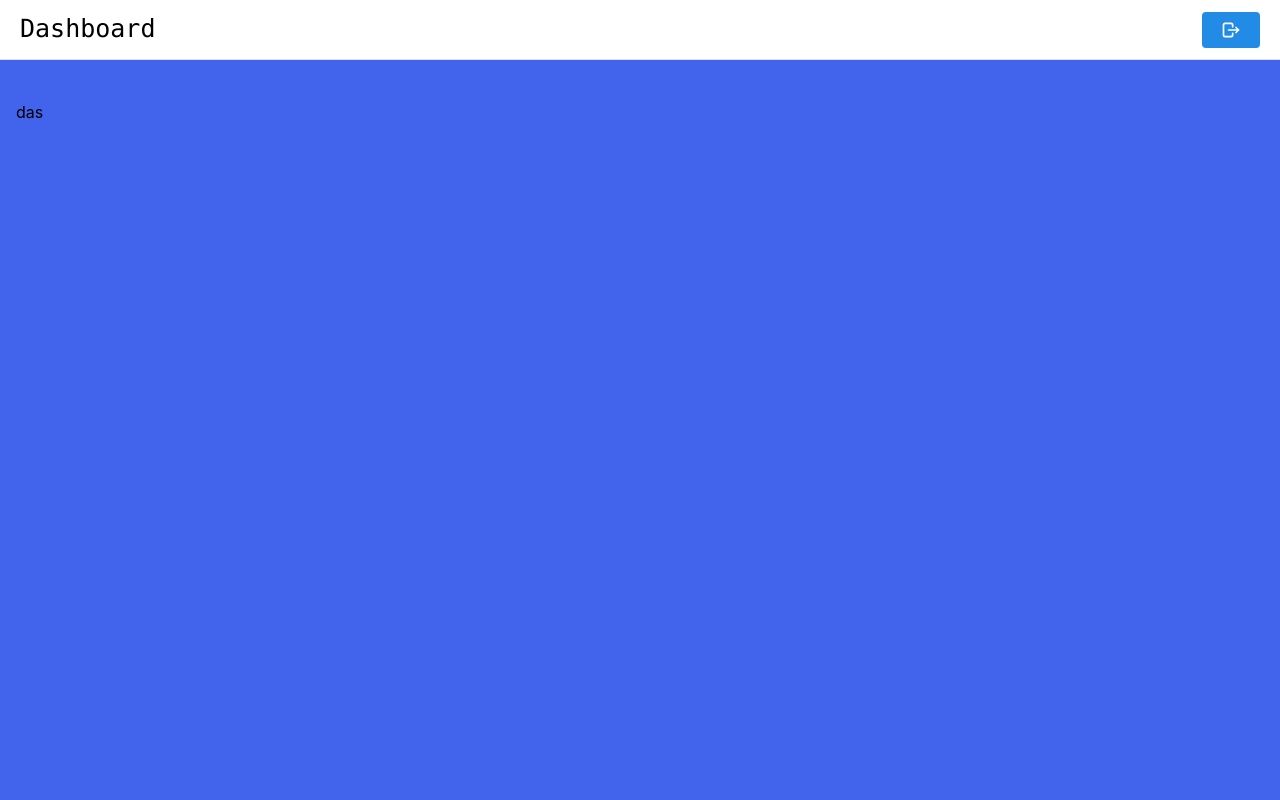
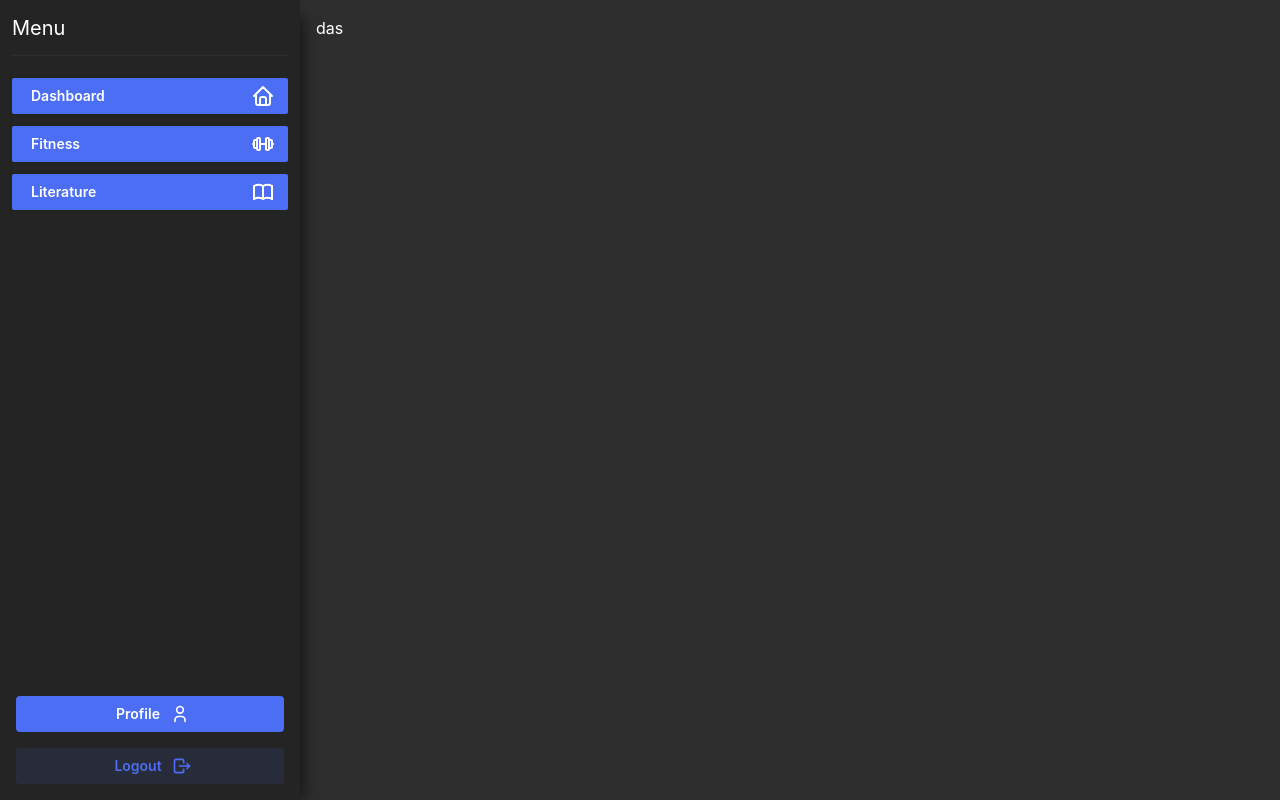
Before and after one commit to VoskanGrigoryan/myhub-client, a Next.js app: page /views/dashboard in a window 1280 px wide. Built offline with nearby package versions, Linux system fonts and the light colour scheme; no server answers.

Commit message:
adding UI changes and shell restructuring

```diff
--- a/app/api/auth/error/page.tsx
+++ b/app/api/auth/error/page.tsx
@@ -1,6 +1,7 @@
 "use client";
 
-import { Button, Group, Stack, Text, Title } from "@mantine/core";
+import MyButton from "@/src/components/myComponents/MyButton";
+import { Group, Stack, Text, Title } from "@mantine/core";
 import { useSearchParams } from "next/navigation";
 import { useRouter } from "next/navigation";
 
@@ -44,7 +45,7 @@ export default function AuthErrorPage() {
         <Title>Authentification error</Title>
         <Group justify="center">
             <Text>{message}</Text>
-            <Button onClick={() => router.push("/views/auth/login")}>Go back</Button>
+            <MyButton onClick={() => router.push("/views/auth/login")}>Go back</MyButton>
         </Group>
       </Stack>
     </div>
--- a/app/layout.tsx
+++ b/app/layout.tsx
@@ -22,7 +22,71 @@ export const metadata: Metadata = {
   description: "Generated by create next app",
 };
 
-const theme = createTheme({});
+const theme = createTheme({
+  // color-6 is always the one from the original palette
+  colors: {
+    lightblue: [
+      "#E0F7FA",
+      "#B2EBF2",
+      "#80DEEA",
+      "#4DD0E1",
+      "#26C6DA",
+      "#00BCD4",
+      "#00ACC1",
+      "#0097A7",
+      "#00838F",
+      "#006064",
+    ],
+    blue: [
+      "#E3F2FD",
+      "#BBDEFB",
+      "#90CAF9",
+      "#64B5F6",
+      "#42A5F5",
+      "#2196F3",
+      "#1E88E5",
+      "#1976D2",
+      "#1565C0",
+      "#0D47A1",
+    ],
+    darkblue: [
+      "#E1EAF5",
+      "#B2C4DC",
+      "#839EC3",
+      "#5478AA",
+      "#265291",
+      "#1D3557",
+      "#162A47",
+      "#101F37",
+      "#0A1427",
+      "#050A17",
+    ],
+    light: [
+      "#FFFFFF",
+      "#F9FAFB",
+      "#F4F6F8",
+      "#EEF1F4",
+      "#E9EDF0",
+      "#F1FAEE",
+      "#DDE7E3",
+      "#CAD4D0",
+      "#B7C1BD",
+      "#A3AEAA",
+    ],
+    red: [
+      "#FDE0E3",
+      "#F9B3B9",
+      "#F5868F",
+      "#F15965",
+      "#ED2C3B",
+      "#E63946",
+      "#B53039",
+      "#85242B",
+      "#54191D",
+      "#240D0F",
+    ],
+  },
+});
 
 export default function RootLayout({
   children,
--- a/app/views/auth/register/RegisterForm.tsx
+++ b/app/views/auth/register/RegisterForm.tsx
@@ -4,7 +4,6 @@ import { AuhtShell } from "@/src/containers/auth/AuthContainer";
 import { Anchor, Card, Divider, Group, Text } from "@mantine/core";
 import classes from "../Auth.module.css";
 import { GoogleButton } from "@/src/assets/GoogleButton";
-import { signIn } from "next-auth/react";
 import Link from "next/link";
 import { useGoogleAuth } from "@/src/hooks/useGoogleAuth";
 
@@ -13,7 +12,7 @@ const RegisterForm = () => {
 
   return (
     <AuhtShell title={"Register"}>
-      <Card className={classes.registerCard} p={30}>
+      <Card className={classes.registerCard} p={20}>
         <Text fz={20}>New account</Text>
         <Divider mb="md" mt="xs" />
         <GoogleButton
--- /dev/null
+++ b/src/components/myComponents/MyButton.tsx
@@ -0,0 +1,24 @@
+import { Button, ButtonProps } from "@mantine/core";
+
+interface MyButtonProps extends ButtonProps {
+  children: React.ReactNode;
+  variant?: ButtonProps["variant"];
+  color?: ButtonProps["color"];
+  onClick?: () => void;
+  props?: any;
+}
+const MyButton = ({
+  children,
+  variant = "filled",
+  color = "indigo",
+  onClick,
+  ...props
+}: MyButtonProps) => {
+  return (
+    <Button variant={variant} color={color} {...props} onClick={onClick}>
+      {children}
+    </Button>
+  );
+};
+
+export default MyButton;
--- a/src/containers/auth/Auth.module.css
+++ b/src/containers/auth/Auth.module.css
@@ -6,7 +6,7 @@
 }
 
 .mainBody {
-    background-color: var(--mantine-color-violet-7);
+    background-color: var(--mantine-color-indigo-7);
     justify-content: center;
     align-items: top;
     display: flex;
--- a/src/containers/dashboard/Dashboard.module.css
+++ b/src/containers/dashboard/Dashboard.module.css
@@ -4,9 +4,20 @@
   align-items: center;
   padding-left: 20px;
   padding-right: 20px;
+  background-color: var(--mantine-color-indigo-6);
+  border: none;
+}
+
+.navbar {
+  background-color: var(--mantine-color-dark-7);
+  border: 0px !important;
+  color: white;
+  box-shadow: 10px 9px 15px -8px rgba(0, 0, 0, 0.63);
+  -webkit-box-shadow: 10px 9px 15px -8px rgba(0, 0, 0, 0.63);
+  -moz-box-shadow: 10px 9px 15px -8px rgba(0, 0, 0, 0.63);
 }
 
 .mainBody {
-  background-color: var(--mantine-color-indigo-7);
-  padding-top: 100px;
+  background-color: var(--mantine-color-dark-6);
+  color: white;
 }
--- a/src/containers/dashboard/Dashboard.tsx
+++ b/src/containers/dashboard/Dashboard.tsx
@@ -1,18 +1,36 @@
-import { AppShell, Button, Group, Text } from "@mantine/core";
-import { IconLogout } from "@tabler/icons-react";
+"use client";
+
+import { AppShell, Burger, Divider, Group, Stack, Text } from "@mantine/core";
+import {
+  IconBarbell,
+  IconBook,
+  IconHome,
+  IconLogout,
+  IconUser,
+} from "@tabler/icons-react";
 import classes from "./Dashboard.module.css";
 
 import { useRouter } from "next/navigation";
 
 import axios from "axios";
+import MyButton from "@/src/components/myComponents/MyButton";
+import { useDisclosure } from "@mantine/hooks";
 
 interface IContainerProps {
   children: React.ReactNode;
   title: string;
 }
 
+const navbarOptions = [
+  { text: "Dashboard", icon: <IconHome />, redirectUrl: "/" },
+  { text: "Fitness", icon: <IconBarbell />, redirectUrl: "/views/fitness" },
+  { text: "Literature", icon: <IconBook />, redirectUrl: "/views/literature" },
+];
+
 export function DashboardShell({ children, title }: IContainerProps) {
   const router = useRouter();
+
+  const [mobileOpened, { toggle: toggleMobile }] = useDisclosure();
 
   const handleLogout = async () => {
     try {
@@ -31,21 +49,91 @@ export function DashboardShell({ children, title }: IContainerProps) {
   };
 
   return (
-    <AppShell header={{ height: 60 }} padding="md">
-      <AppShell.Header className={classes.header}>
+    <AppShell
+      navbar={{
+        width: 300,
+        breakpoint: "sm",
+        collapsed: { mobile: !mobileOpened, desktop: false },
+      }}
+      padding="md"
+    >
+      <AppShell.Header className={classes.header} hiddenFrom="sm">
         <Group justify="space-between" gap={0} style={{ width: "100%" }}>
-          <Text ff={"monospace"} fw={100} fz={25}>
+          <Burger
+            color="white"
+            opened={mobileOpened}
+            onClick={toggleMobile}
+            size="sm"
+          />
+          <Text ff={"monospace"} fw={100} fz={25} c={"white"}>
             {title}
           </Text>
-          <Button
-            onClick={() => {
-              handleLogout();
-            }}
-          >
-            <IconLogout size={20} />
-          </Button>
         </Group>
       </AppShell.Header>
+      <AppShell.Navbar className={classes.navbar}>
+        <AppShell.Section p="sm">
+          <Group justify="space-between">
+            <Text size="xl">Menu</Text>
+            <Burger
+              hiddenFrom="sm"
+              color="white"
+              opened={mobileOpened}
+              onClick={toggleMobile}
+              size="sm"
+            />
+          </Group>
+
+          <Divider color={"dark"} my="xs" />
+        </AppShell.Section>
+
+        <AppShell.Section grow px="sm">
+          <Stack gap={"sm"}>
+            {navbarOptions.map((item) => {
+              return (
+                <MyButton
+                  onClick={() => {
+                    router.push(item.redirectUrl);
+                  }}
+                  justify="space-between"
+                  variant="filled"
+                  color="indigo"
+                  radius="xs"
+                  rightSection={item.icon}
+                >
+                  {item.text}
+                </MyButton>
+              );
+            })}
+          </Stack>
+        </AppShell.Section>
+
+        <AppShell.Section p="md">
+          <Stack>
+            <MyButton
+              fullWidth
+              color="indigo"
+              variant="filled"
+              rightSection={<IconUser size={20} />}
+              onClick={() => {
+                handleLogout();
+              }}
+            >
+              Profile
+            </MyButton>
+            <MyButton
+              fullWidth
+              color="indigo"
+              variant="light"
+              rightSection={<IconLogout size={20} />}
+              onClick={() => {
+                handleLogout();
+              }}
+            >
+              Logout
+            </MyButton>
+          </Stack>
+        </AppShell.Section>
+      </AppShell.Navbar>
       <AppShell.Main className={classes.mainBody}>{children}</AppShell.Main>
     </AppShell>
   );
```
Also changed, not shown: app/views/literature/page.tsx (added, +11 -0 lines).
